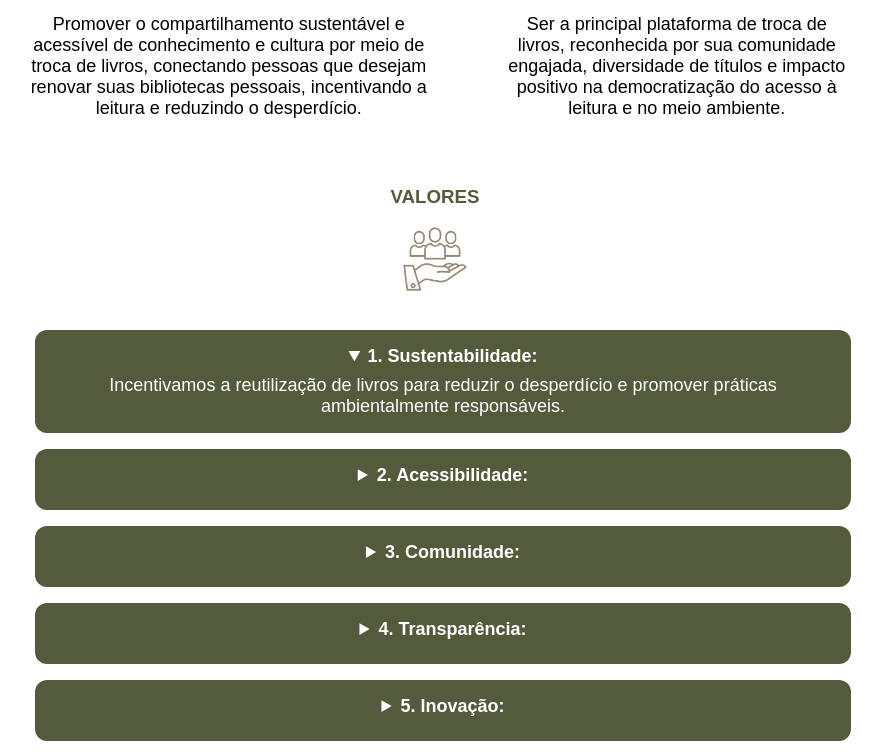
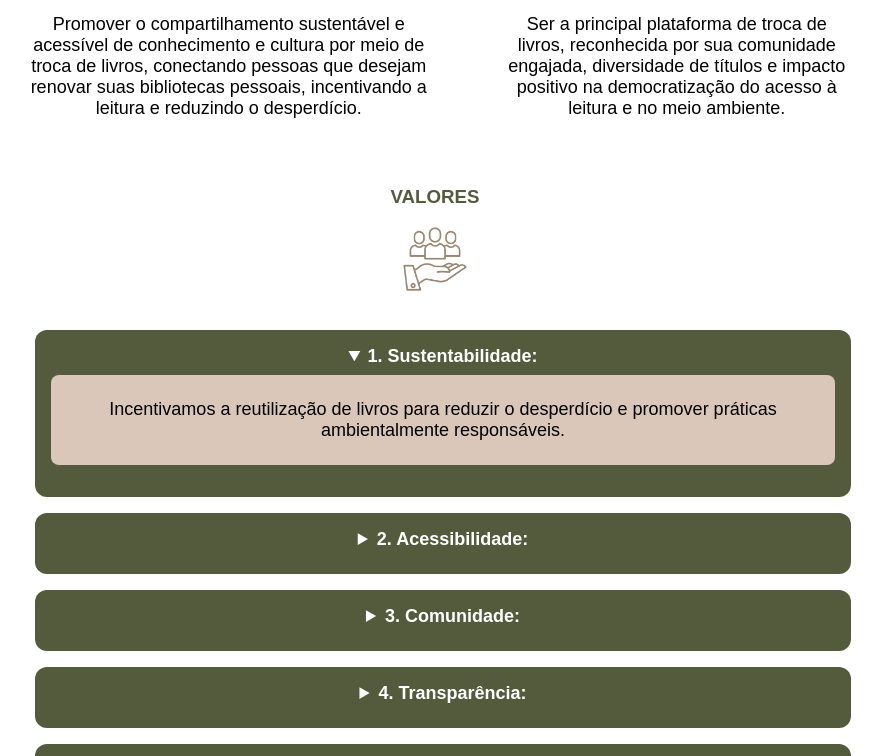
Before and after one commit to DEV-EdCS/Projeto-Integrador-Getting_Books, a plain HTML site: page index.html in a window 1280 px wide. Both pictures are taken after a click on the heading "1. Sustentabilidade:". Shown: the part 1320-2076 px from the top of the page, without its empty margins (205-1087 px from the left). Drawn offline with Linux system fonts and the light colour scheme.

Commit message:
Finalizado

```diff
--- a/css/style.css
+++ b/css/style.css
@@ -201,7 +201,11 @@ h3 {
     font-size: 19px;
 }
 
-.p {
+.pergunta p {
+    background-color: var(--cor-terciaria);
+    color: var(--preto);
+    padding: 1.5rem;
+    border-radius: 0.5rem;
     margin-bottom: 1rem;
 }
 
--- a/index.html
+++ b/index.html
@@ -103,7 +103,7 @@
                 </details>
                 <details class="pergunta">
                     <summary><b>5. Inovação:</b></summary>
-                    <p>Estamos comprometidos com a melhoria contínua de nossa plataforma, incorporando feedback dos usuários e adotando novas tecnologias.</p>
+                    <p>Estamos comprometidos com a melhoria de nossa plataforma, incorporando feedback dos usuários e adotando novas tecnologias.</p>
                 </details>
                 <details class="pergunta">
                     <summary><b>6. Educação:</b></summary>
```
Also changed, not shown: Sem título.png (deleted), Sem título2.png (deleted).
